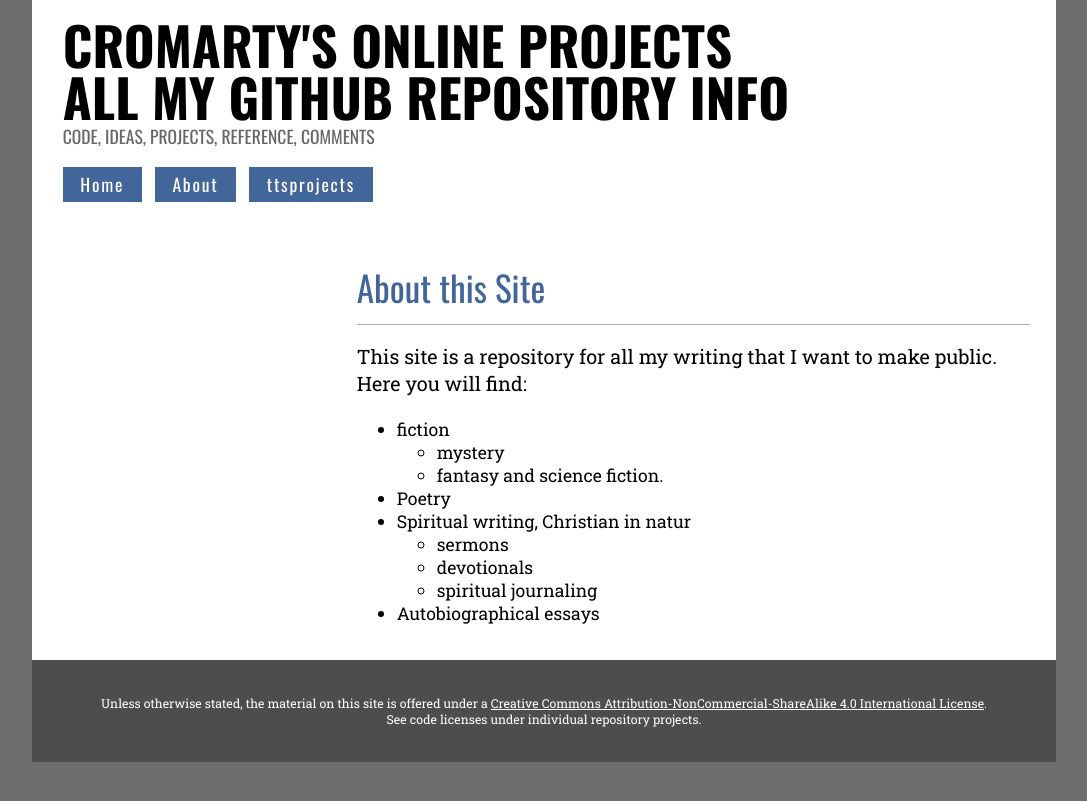
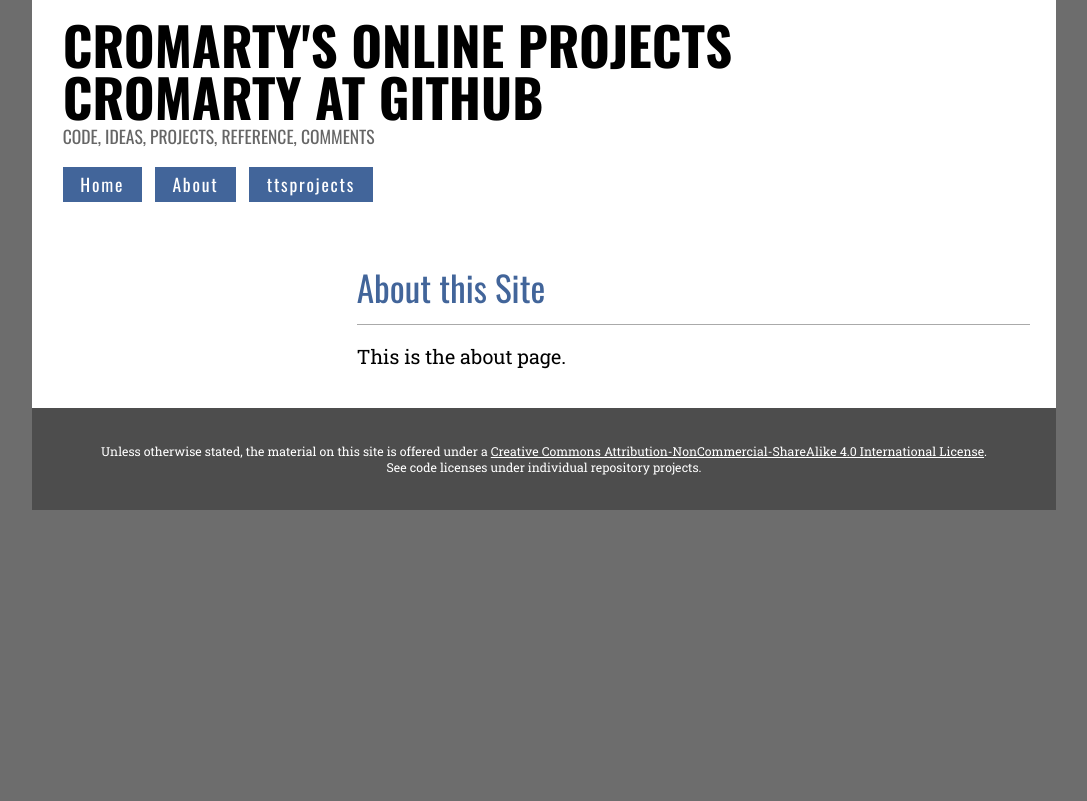
Before and after one commit to cromarty/cromarty.github.io, a Jekyll site: the page built from _pages/about/index.md, in a window 1280 px wide. Shown: the top 801 px of the page, without its empty margins (96-1183 px from the left). Built offline with Jekyll 4.4.1, drawn with Linux system fonts in a browser that asks for light colours.

Commit message:
Fixed about page

```diff
--- a/_config.yml
+++ b/_config.yml
@@ -1,6 +1,6 @@
 #Site settings
 name: Cromarty's Online Projects
-title: All my github repository info
+title: Cromarty at github
 tagline: Code, ideas, projects, reference, comments
 baseurl: ''
 url: "https://cromarty.github.io/"
@@ -22,7 +22,7 @@ include: ["_drafts"]
 include: ["_pages"]
 
 # excludes
-exclude: [new_post.pl]
+exclude: [new_post.pl, templates]
 
 collections:
 
--- a/_pages/about/index.md
+++ b/_pages/about/index.md
@@ -4,14 +4,4 @@ title: About this Site
 permalink: /about/
 ---
 
-This site is a repository for all my writing that I want to make public. Here you will find:
-
-* fiction
-  - mystery
-  - fantasy and science fiction.
-* Poetry
-* Spiritual writing, Christian in natur
-  - sermons
-  - devotionals
-  - spiritual journaling
-* Autobiographical essays
+This is the about page.
```
